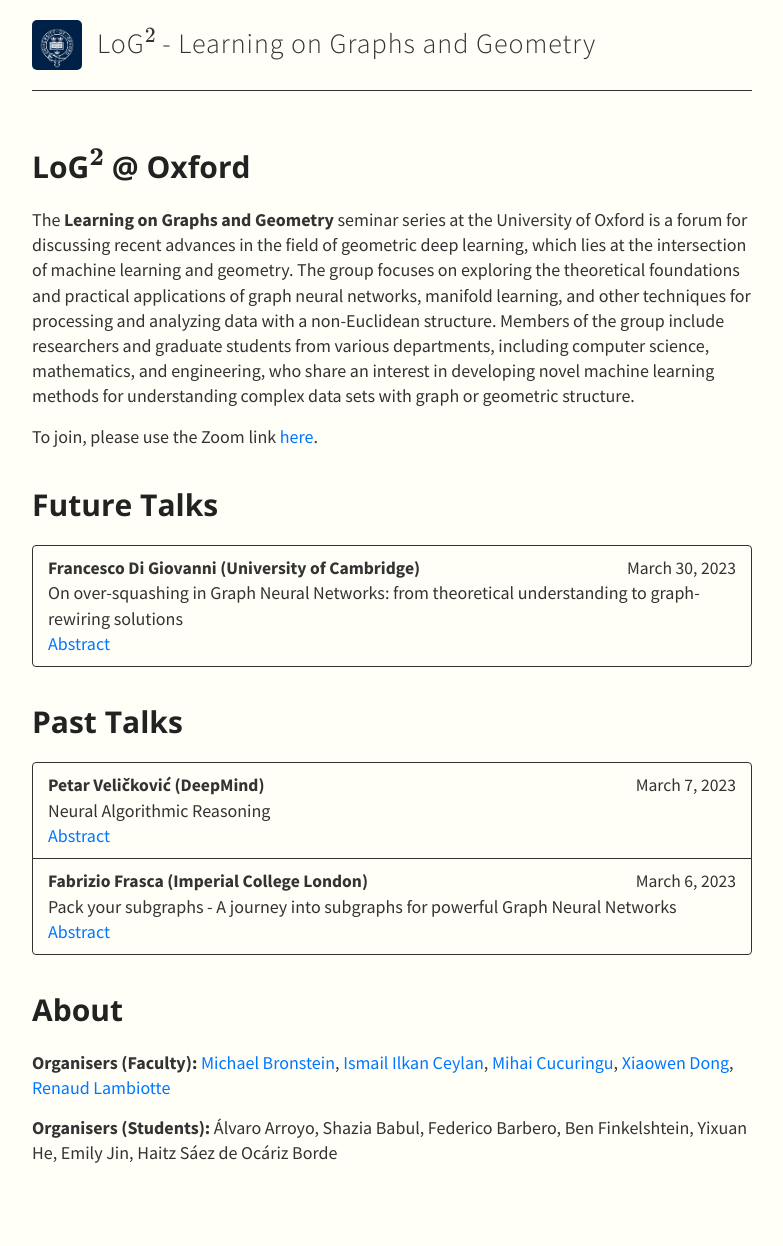
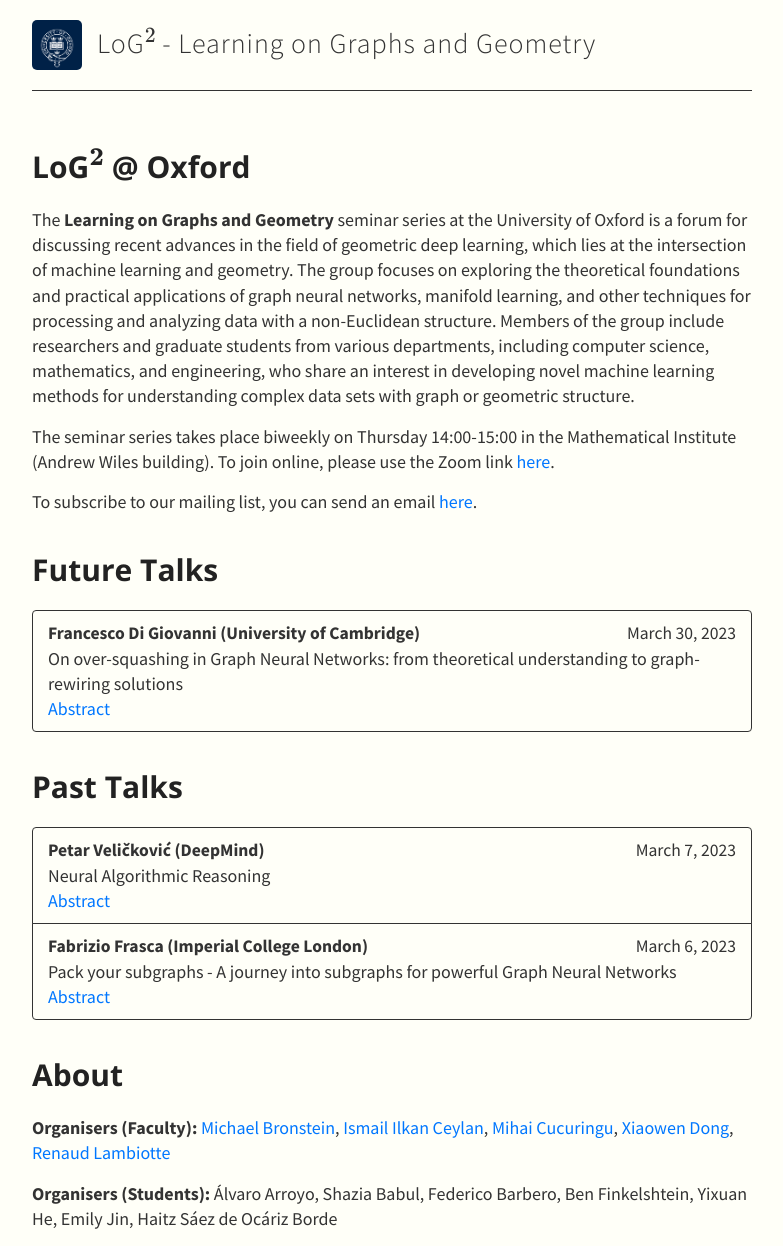
Before and after one commit to log-2/log-2.github.io, a Jekyll site: the page built from index.md, in a window 1280 px wide. Shown: the whole page, without its empty margins (248-1031 px from the left). Built offline with Jekyll 4.4.1, drawn with Linux system fonts in a browser that asks for light colours; nearby versions of some CDN libraries; formulas are drawn with MathJax 3; our own code applies the rules of GitHub Pages for plain Markdown files; before the commit the page ends 1181 px from its top, so only the background shows below that.

Commit message:
Update index.md

```diff
--- a/index.md
+++ b/index.md
@@ -6,7 +6,9 @@ meta-description: "LoG$^\text{2}$: Learning on Graphs and Geometry @ Oxford"
 # LoG$^\textbf{2}$ @ Oxford
 The **Learning on Graphs and Geometry** seminar series at the University of Oxford is a forum for discussing recent advances in the field of geometric deep learning, which lies at the intersection of machine learning and geometry. The group focuses on exploring the theoretical foundations and practical applications of graph neural networks, manifold learning, and other techniques for processing and analyzing data with a non-Euclidean structure. Members of the group include researchers and graduate students from various departments, including computer science, mathematics, and engineering, who share an interest in developing novel machine learning methods for understanding complex data sets with graph or geometric structure.
 
-To join, please use the Zoom link <a href="https://us06web.zoom.us/j/86881074813?pwd=UEpYU1UyTTF3a3kwL3F5VkFjdkZ6QT09">here</a>.
+The seminar series takes place biweekly on Thursday 14:00-15:00 in the Mathematical Institute (Andrew Wiles building). To join online, please use the Zoom link <a href="https://us06web.zoom.us/j/86881074813?pwd=UEpYU1UyTTF3a3kwL3F5VkFjdkZ6QT09">here</a>.
+
+To subscribe to our mailing list, you can send an email <a href="log2-subscribe@maillist.ox.ac.uk">here</a>.
 
 
 
```
